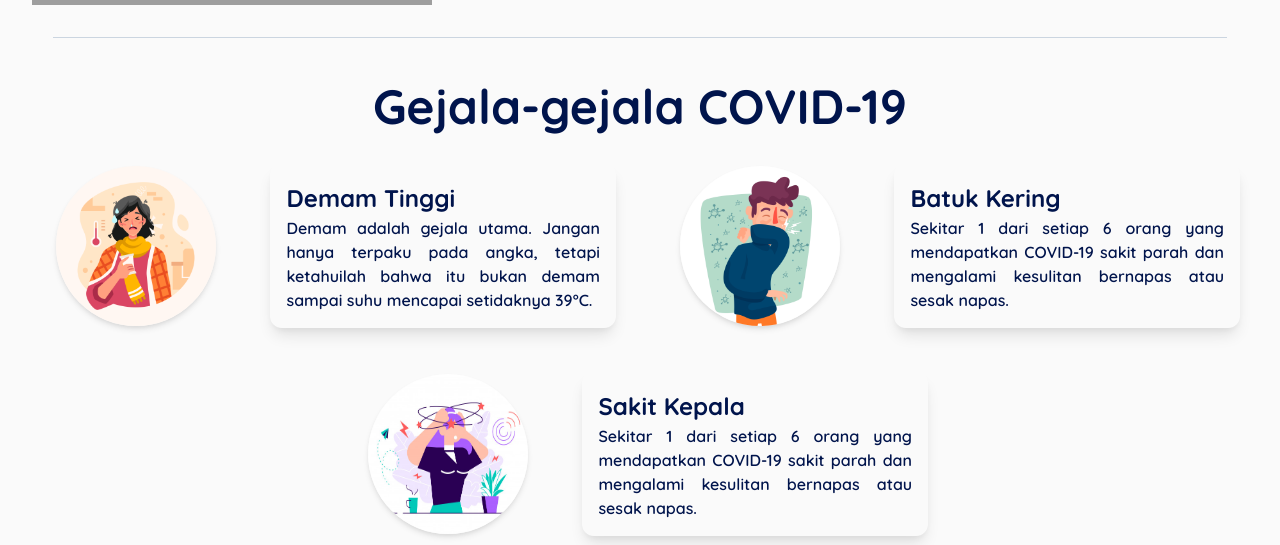
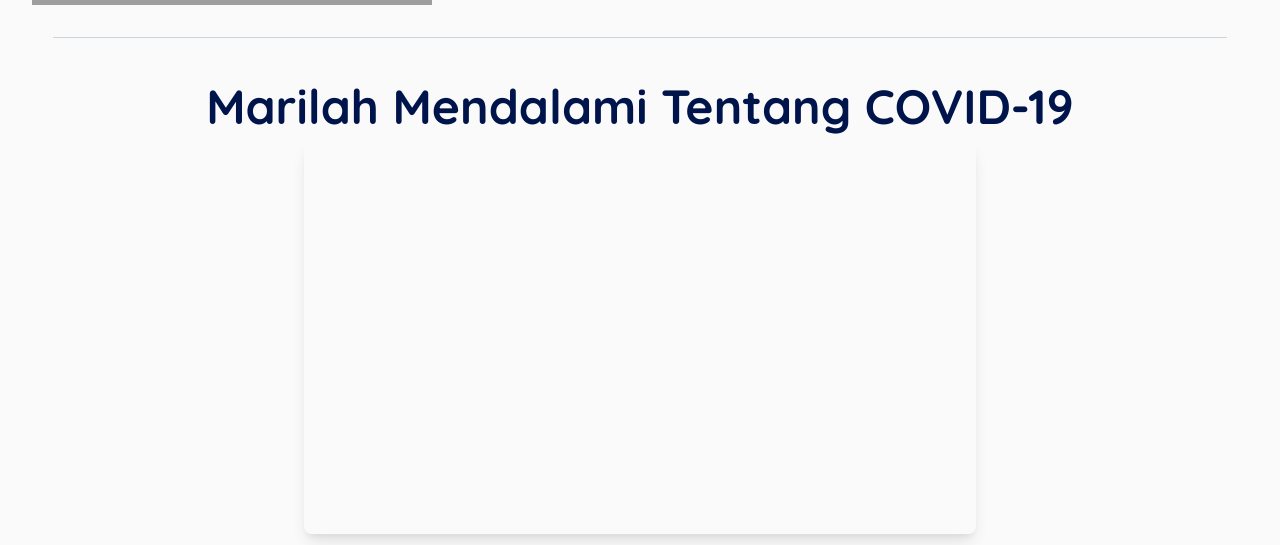
Before and after one commit to ukayaj620/covidfo-web, a React (Create React App) app: page /edu in a window 1280 px wide. Shown: the part 407-952 px from the top of the page. Built offline with nearby package versions, Linux system fonts and the light colour scheme; grey boxes are pictures that could not be loaded.

Commit message:
feat: embed youtube video to page

```diff
--- a/src/pages/Education.jsx
+++ b/src/pages/Education.jsx
@@ -5,6 +5,7 @@ import FadeIn from '../components/FadeIn';
 import Separator from '../components/Separator';
 import CovidEduCard from '../components/Card/CovidEduCard';
 import Footer from '../components/Footer';
+import ReactPlayer from 'react-player';
 
 const CovidBanner = () => {
   return (
@@ -114,12 +115,25 @@ const ThreeMStopCovid = () => {
   );
 };
 
+const CovidEduVideo = () => {
+  return (
+    <div className="w-full flex flex-col items-center justify-center px-4">
+      <h2 className="dark text-center">Marilah Mendalami Tentang COVID-19</h2>
+      <div className="dark p-4 rounded-lg shadow-lg">
+        <ReactPlayer url={`https://www.youtube.com/watch?v=MH5t1lFhbVQ`} />
+      </div>
+    </div>
+  );
+}
+
 const Education = () => {
   return (
     <div className="bg-accent">
       <NavBar />
       <div className="flex flex-col w-full items-center justify-center">
         <CovidBanner />
+        <Separator />
+        <CovidEduVideo />
         <Separator />
         <CovidSymptom />
         <Separator />
```
